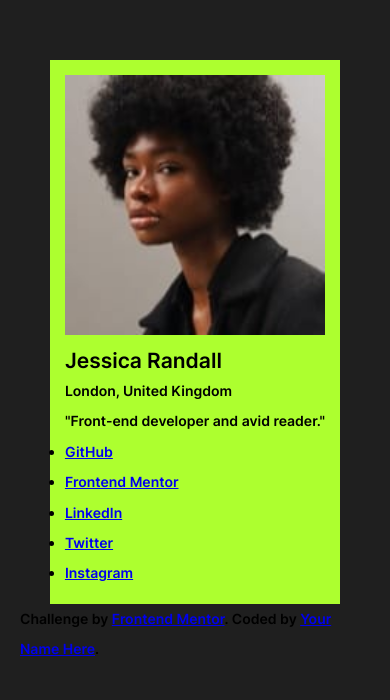
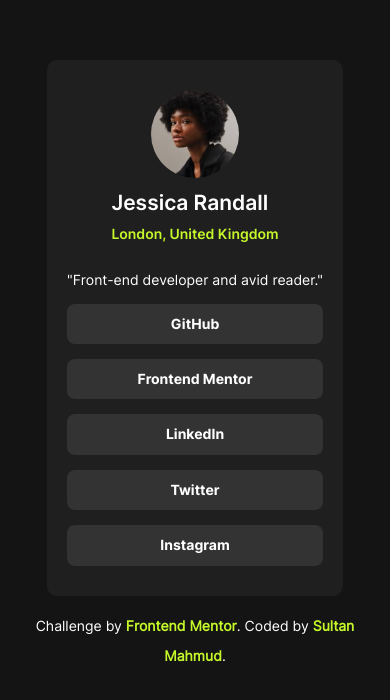
Before and after one commit to developer-sultan/social-link-profile, a plain HTML site: page index.html in a window 390 px wide. Drawn offline with Linux system fonts and the light colour scheme.

Commit message:
completed mobile first design

```diff
--- a/index.html
+++ b/index.html
@@ -35,7 +35,7 @@
       <img src="assets/images/avatar-jessica.jpeg" alt="No Photo">
     </figure>
 
-    <article>
+    <article class="card_header">
       <h1>Jessica Randall</h1>
       <p>London, United Kingdom</p>
     </article>
@@ -54,7 +54,7 @@
   </div>
   <div class="attribution">
     Challenge by <a href="https://www.frontendmentor.io?ref=challenge" target="_blank">Frontend Mentor</a>.
-    Coded by <a href="#">Your Name Here</a>.
+    Coded by <a href="https://www.facebook.com/sultanmahmud.dev" target="_blank">Sultan Mahmud</a>.
   </div>
 </body>
 </html>
--- a/reset.css
+++ b/reset.css
@@ -1,8 +1,9 @@
 :root{
     --primary-color: hsl(0, 0%, 100%);
-    --seconday-color: hsl(0, 0%, 20%);
-    --nutral-color-body-bg: hsl(0, 0%, 8%);
-    --neutral-color-body-bg: hsl(0, 0%, 12%);
+    --secondary-color: hsl(0, 0%, 20%);
+
+    --neutral-color-body-bg: hsl(0, 0%, 8%);
+    --neutral-color-card-bg: hsl(0, 0%, 12%);
     --tertiary-color: hsl(75, 94%, 57%);
 }
 *{
@@ -27,7 +28,7 @@
 
 
 body{
-    font-family: "inter-semiBold";
+    font-family: "inter-Regular";
     font-weight: 400;
     background-color: var(--neutral-color-body-bg);
     font-size: 14px;
@@ -37,15 +38,10 @@ body{
     flex-direction: column;
     justify-content: center;
     align-items: center;
+    color: var(--primary-color);
 }
 
 img{
     width: 100%;
     height: 100%;
 }
-h1, h2, h3, h4, h5, h6{
-
-}
-::marker{
-
-}
--- a/style.css
+++ b/style.css
@@ -1,9 +1,75 @@
+
+.card{
+    padding: 30px 20px;
+    background-color: var(--neutral-color-card-bg);
+    display: flex;
+    flex-direction: column;
+    justify-content: center;
+    align-items: center;
+    border-radius: 10px;
+}
+/* card image */
+figure {
+    text-align: center;
+}
+figure > img {
+    border-radius: 50%;
+    width: 50%;
+}
 
 
+/* Article */
+article > h1{
+    font-family: inter-semiBold;
+}
+article > p{
+    color:var(--tertiary-color);
+    font-family: inter-semiBold;
+    margin-bottom: 1rem;
+}
 
-/* cart starts */
-.card{
-    padding: 15px;
-    background-color: greenyellow;
+
+/* Links */
+.links > p{
+    font-weight: 100;
+    margin-bottom: 0.5rem;
 }
-/* cart ends */
+.links > ul{
+    list-style-type: none;
+    display: flex;
+    flex-direction: column;
+    justify-content: center;
+    align-items: center;
+    gap: 15px;
+}
+.links > ul > li{
+    background-color: var(--secondary-color);
+    width: 100%;
+    text-align: center;
+    border-radius: 0.5rem;
+}
+
+.links > ul > li > a{
+    display: block;
+    padding: 5px 5px;
+    color: var(--primary-color);
+    text-decoration: none;
+    font-family: inter-bold;
+}
+
+.links > ul > li a:hover{
+    background-color: var(--tertiary-color);
+    border-radius: 0.5rem;
+    color: var(--neutral-color-body-bg);
+}
+
+
+.attribution {
+    margin-top: 15px;
+    text-align: center;
+}
+.attribution > a{
+    color: var(--tertiary-color);
+    font-weight: bold;
+    text-decoration: none;
+}
```
